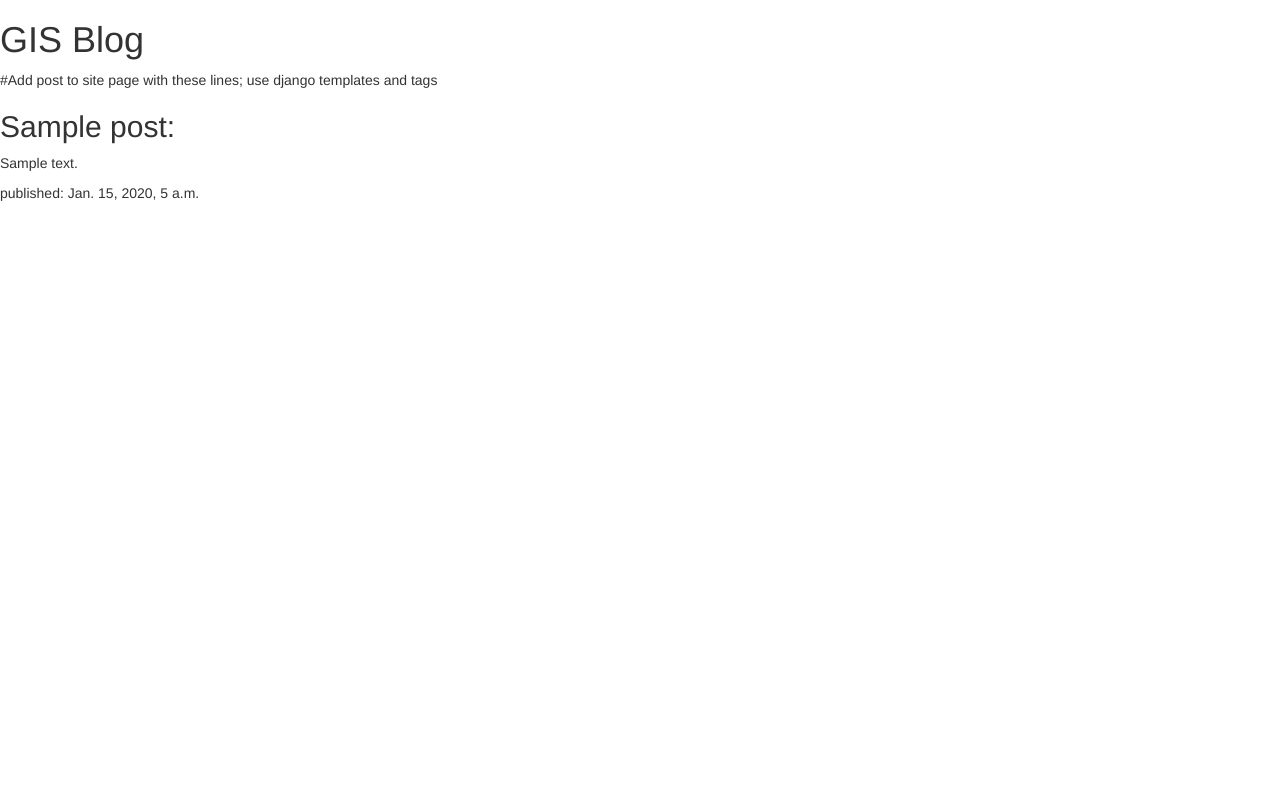
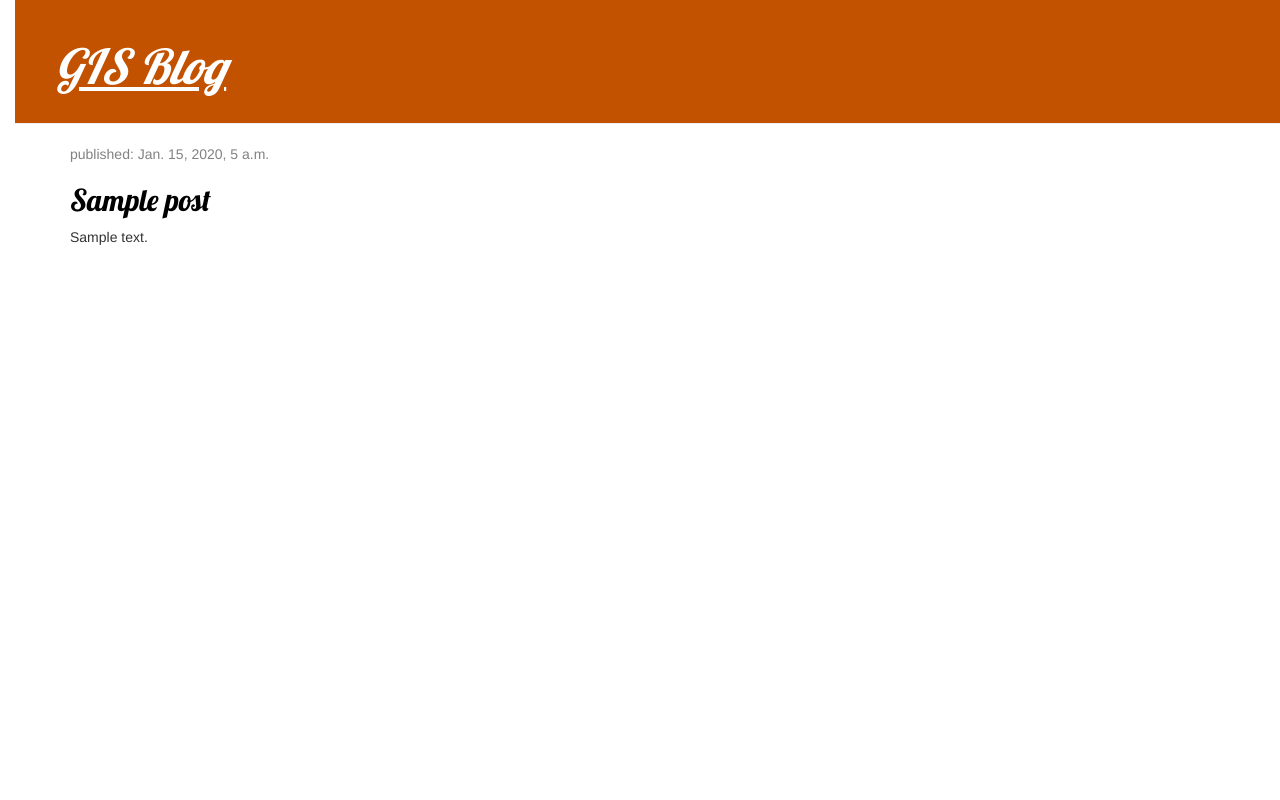
Before and after one commit to cvricella/my-first-blog, a Django app: template blog/templates/blog/post_list.html in a window 1280 px wide. Run offline with Django 3.2, Linux system fonts and the light colour scheme; the template is opened without the code that fills it: values that come from a table or form of the project are taken from there, others are empty; tables that the repository leaves empty hold one stand-in row (values such as "Sample post"); some libraries are stand-ins or nearby versions.

Commit message:
CSS update

```diff
--- a/blog/static/css/blog.css
+++ b/blog/static/css/blog.css
@@ -0,0 +1,59 @@
+h1 , h2  {
+    color: #C25100;
+}
+
+body {
+    padding-left: 15px;
+}
+
+h1, h2 {
+    color: #C25100;
+    font-family:'lobster';
+}
+
+.page-header {
+    background-color: #C25100;
+    margin-top: 0;
+    padding: 20px 20px 20px 40px;
+}
+
+.page-header h1, .page-header h1 a, .page-header h1 a:visited, .page-header h1 a:active {
+    color: #ffffff;
+    font-size: 36pt;
+    text-decoration: none;
+}
+
+.content {
+    margin-left: 40px;
+}
+
+h1, h2, h3, h4 {
+    font-family: 'Lobster', cursive;
+}
+
+.date {
+    color: #828282;
+}
+
+.save {
+    float: right;
+}
+
+.post-form textarea, .post-form input {
+    width: 100%;
+}
+
+.top-menu, .top-menu:hover, .top-menu:visited {
+    color: #ffffff;
+    float: right;
+    font-size: 26pt;
+    margin-right: 20px;
+}
+
+.post {
+    margin-bottom: 70px;
+}
+
+.post h2 a, .post h2 a:visited {
+    color: #000000;
+}
--- a/blog/templates/blog/post_list.html
+++ b/blog/templates/blog/post_list.html
@@ -1,21 +1,32 @@
+{%load static %}
 <html>
     <head>
         <link rel="stylesheet" href="//maxcdn.bootstrapcdn.com/bootstrap/3.2.0/css/bootstrap.min.css">
         <link rel="stylesheet" href="//maxcdn.bootstrapcdn.com/bootstrap/3.2.0/css/bootstrap-theme.min.css">
-        <title> GIS Blog </title>
+        <link href="//fonts.googleapis.com/css?family=Lobster&subset=latin,latin-ext" rel="stylesheet" type="text/css">
+        <link rel="stylesheet" href="{% static 'css/blog.css' %}">
+        <title>GIS Blog</title>
     </head>
     <body>
-        <div>
-            <h1> GIS Blog </h1>
+        <div class="page-header">
+            <h1><em><u>GIS Blog</u></em></h1>
         </div>
 
-#Add post to site page with these lines; use django templates and tags
-        {% for post in posts %}
-        <div>
-            <h2>{{post.title}}:</h2>
-            <p>{{post.text|linebreaksbr}}</p>
-            <p>published: {{post.published_date}}</p>
+<!--Add post to site page with these lines; use django templates and tags-->
+        <div class="content container">
+            <div class="row">
+                <div class="col-md-8">
+                    {% for post in posts %}
+                        <div class="post">
+                            <div class="date">
+                                <p>published: {{ post.published_date }}</p>
+                            </div>
+                            <h2><a href="">{{ post.title }}</a></h2>
+                            <p>{{ post.text|linebreaksbr }}</p>
+                        </div>
+                     {% endfor %}
+                 </div>
+            </div>
         </div>
-        {% endfor %}
     </body>
 </html>
```
